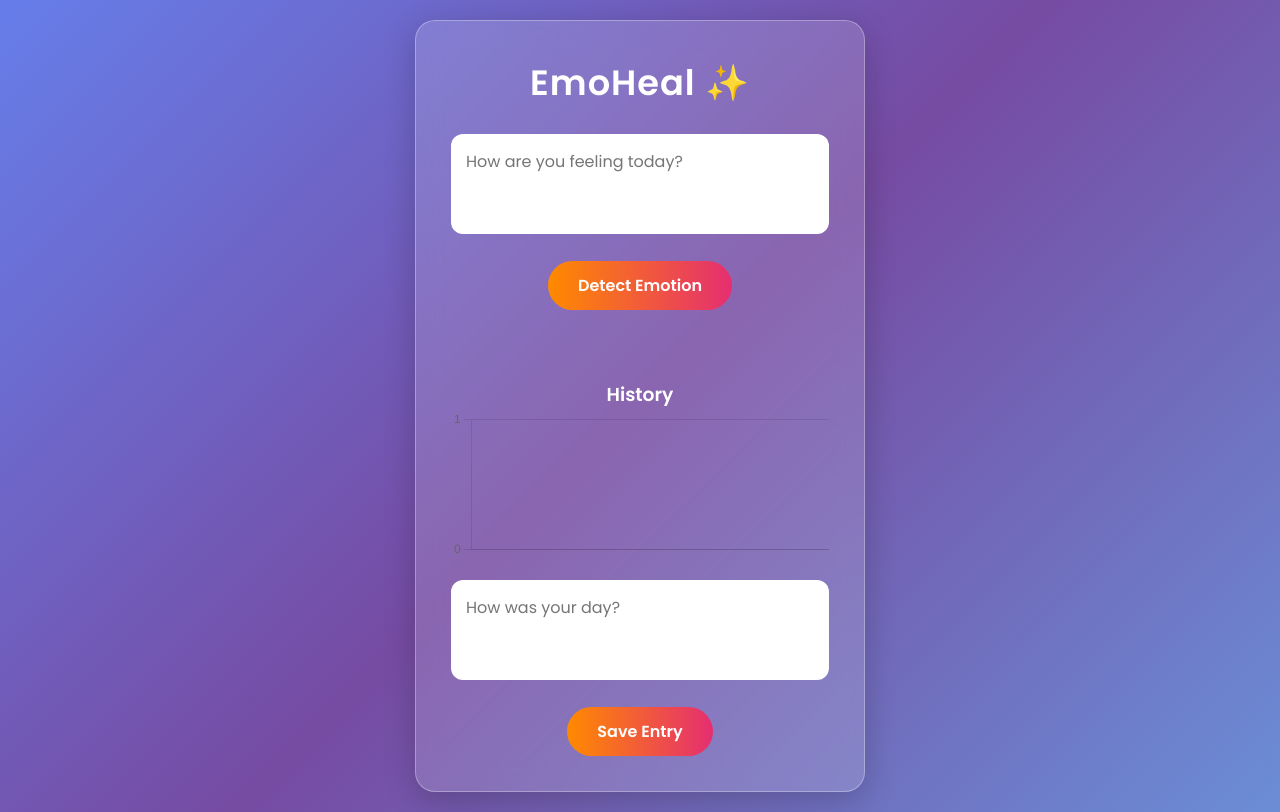
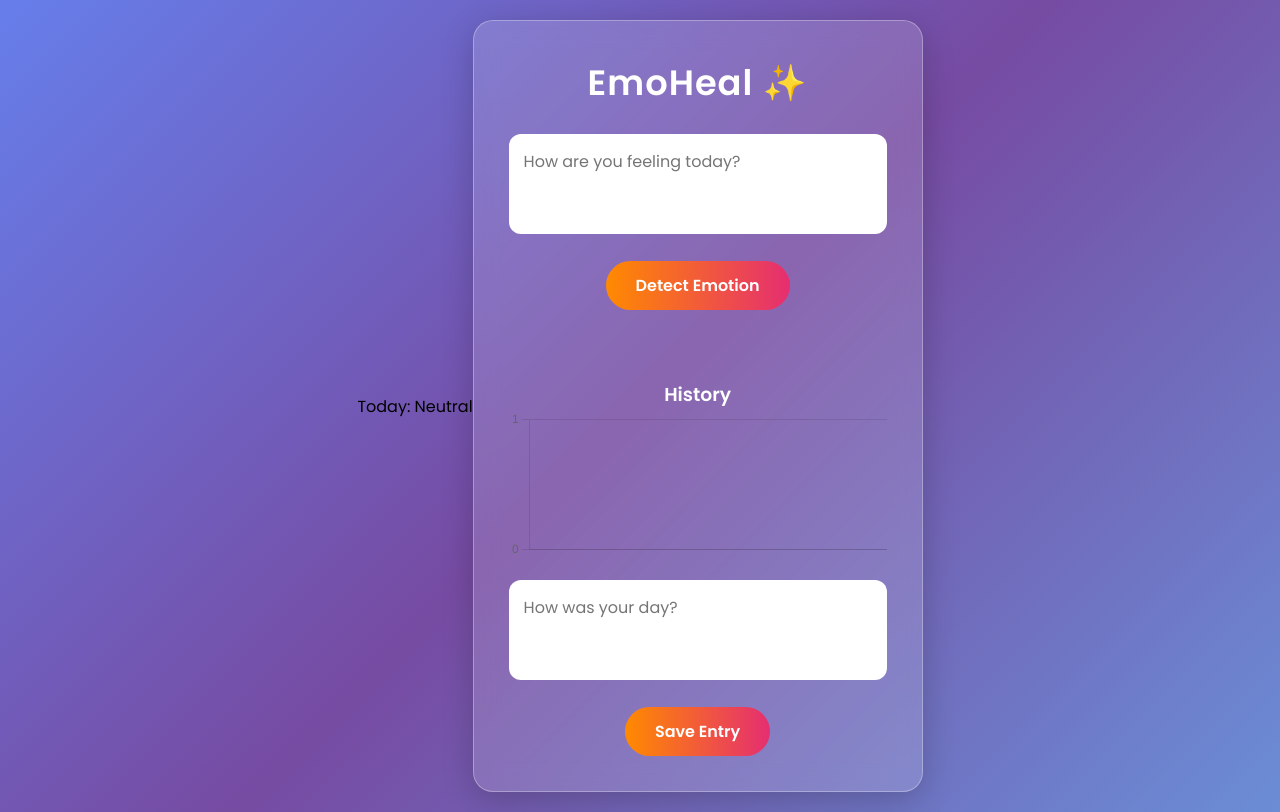
Before and after one commit to ashokaurovindomohanty-hub/EmoHeal, a Flask app: page / in a window 1280 px wide. Run offline with Flask 3, Linux system fonts and the light colour scheme.

Commit message:
add day result

```diff
--- a/static/js/script.js
+++ b/static/js/script.js
@@ -54,7 +54,7 @@ function saveJournal(){
  localStorage.setItem('journal', JSON.stringify(hist));
  document.getElementById('journalText').value="";
  showHistory();
- if(typeof dayResult === 'function') dayResult();
+ dayResult;
 }
 function showHistory(){
  let h=JSON.parse(localStorage.getItem('journal')||'[]');
@@ -70,3 +70,12 @@ function dayResult(){
  let top=Object.keys(c).sort((a,b)=>c[b]-c[a])[0]||'Neutral';
  document.getElementById('dayResult').innerText=`Today: ${top}`;
 }
+function dayResult(){
+ let hist=JSON.parse(localStorage.getItem('journal')||'[]');
+ let today=new Date().toLocaleDateString();
+ let t=hist.filter(h=>h.date.includes(today));
+ let c={}; t.forEach(h=>c[h.emotion]=(c[h.emotion]||0)+1);
+ let top=Object.keys(c).sort((a,b)=>c[b]-c[a])[0]||'Neutral';
+ document.getElementById('dayResult').innerText=top?`Today: ${top}`:'';
+}
+dayResult();
--- a/templates/index.html
+++ b/templates/index.html
@@ -7,6 +7,7 @@
 <script src="https://cdn.jsdelivr.net/npm/chart.js"></script>
 </head>
 <body>
+<div id="dayResult" style="font-weight:bold;margin:10px 0;"></div>
   <div class="container">
     <h1>EmoHeal</h1>
     <textarea id="text" placeholder="How are you feeling today?"></textarea>
```
